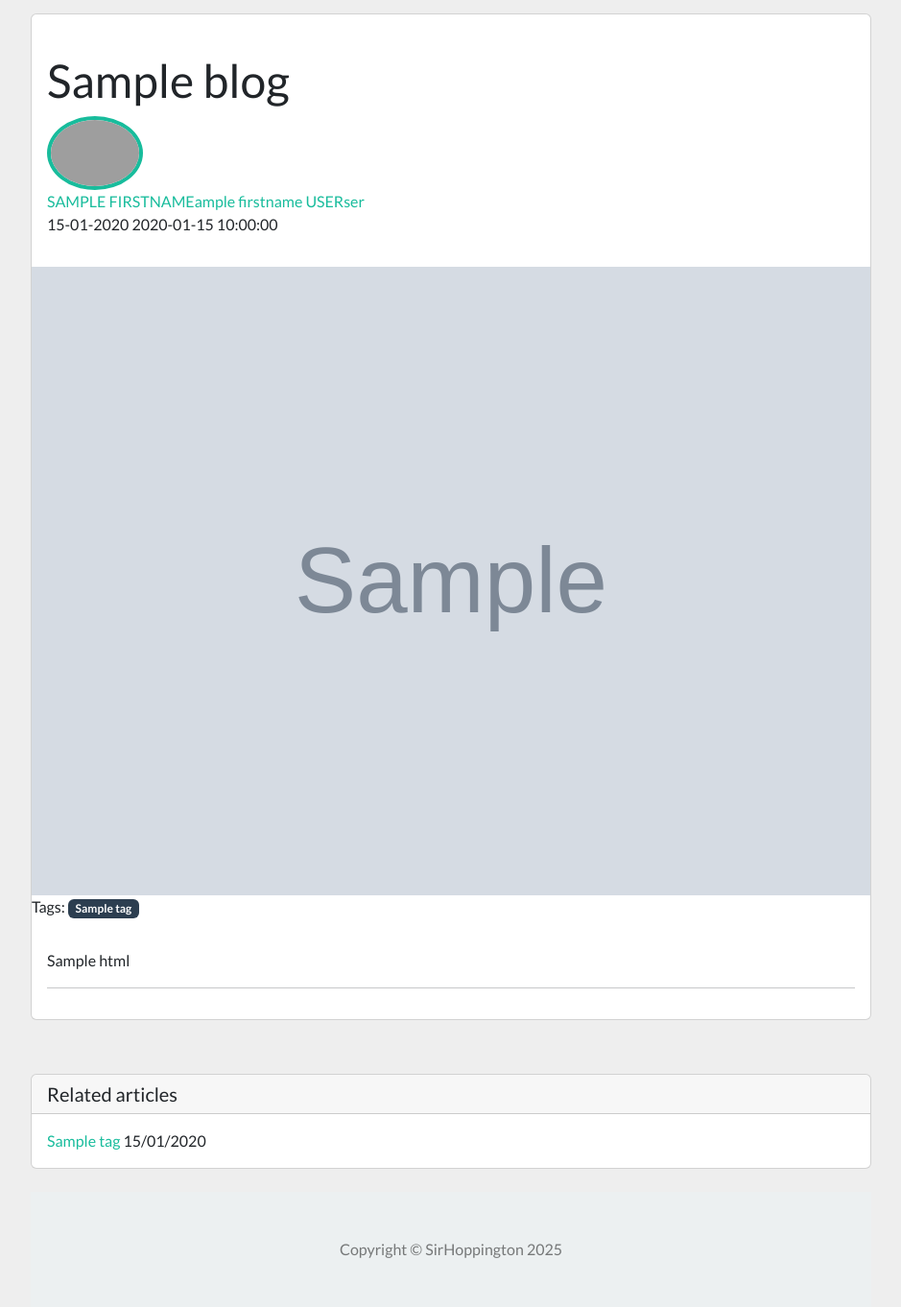
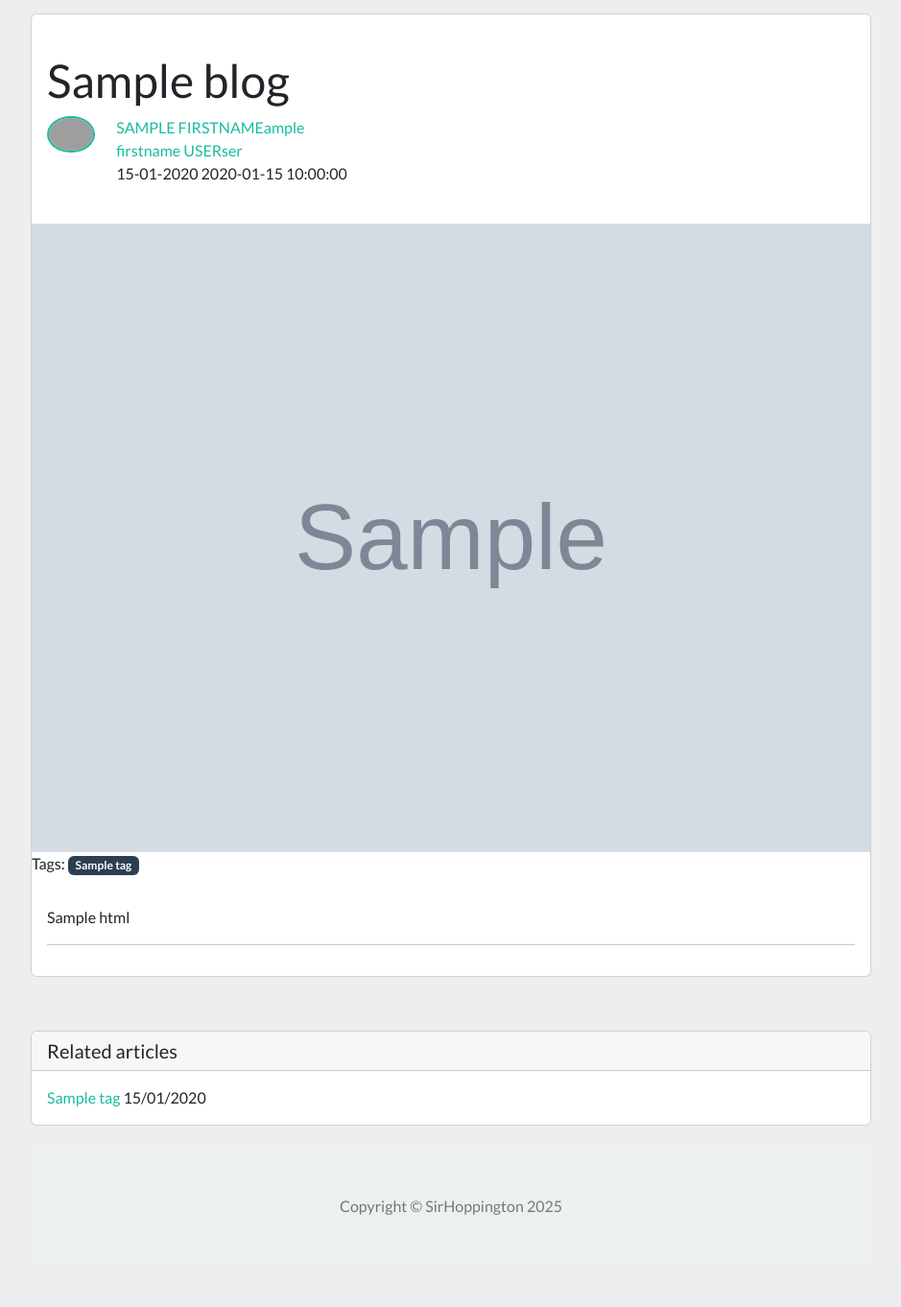
Before and after one commit to SirHoppington/sirbloggington, a Flask app: template flask-image/app/templates/blog_post.html in a window 1280 px wide. Shown: the part 82-1444 px from the top of the page at 96% size, without its empty margins (170-1109 px from the left). After the commit the page ends 1348 px from the top, so only its background shows below. Run offline with Flask 3, Linux system fonts and the light colour scheme; the template is opened without the code that fills it: most values are stand-ins (such as "Sample title", 1, 10 or a date in 2020); grey boxes marked "Sample" are stand-in pictures; some libraries are stand-ins or nearby versions; grey boxes are pictures that could not be loaded.

Commit message:
author update

```diff
--- a/flask-image/app/templates/blog_post.html
+++ b/flask-image/app/templates/blog_post.html
@@ -28,9 +28,13 @@
       <div class="card my-4 box-shadow h-md-250">
         <div class="card-body"><br>
           <h1> {{ blog.title }} </h1>
-          <img class="card-img-left rounded-circle mr-4" style="width: 100px; border: 4px solid #18BC9C;"
+          <div class="row mb-2">
+            <div class="col-sm-1">
+          <img class="card-img-left rounded-circle mr-4" style="width: 50px; border: 2px solid #18BC9C;"
             src="{{url_for('static', filename='imgs/'+blog.author.profile_pic) }}" alt="">
-          <p><a href={{ url_for('user_route.get_profile', id=blog.author.id) }}>{{blog.author.firstname[0]|upper }}{{
+          </div>
+          <div class="col-sm-4">
+            <p><a href={{ url_for('user_route.get_profile', id=blog.author.id) }}>{{blog.author.firstname[0]|upper }}{{
               blog.author.firstname[1:] }} {{blog.author.lastname[0]|upper }}{{
               blog.author.lastname[1:] }}</a>
             <br>
@@ -38,6 +42,8 @@
             {{ reading_time }}
           </p>
         </div>
+      </div>
+      </div>
         <img class="img-fluid" src="{{url_for('static', filename='imgs/'+blog.feature_image) }}" alt="">
         <p>
           Tags: {% for tag in second_half_tags %}
```
